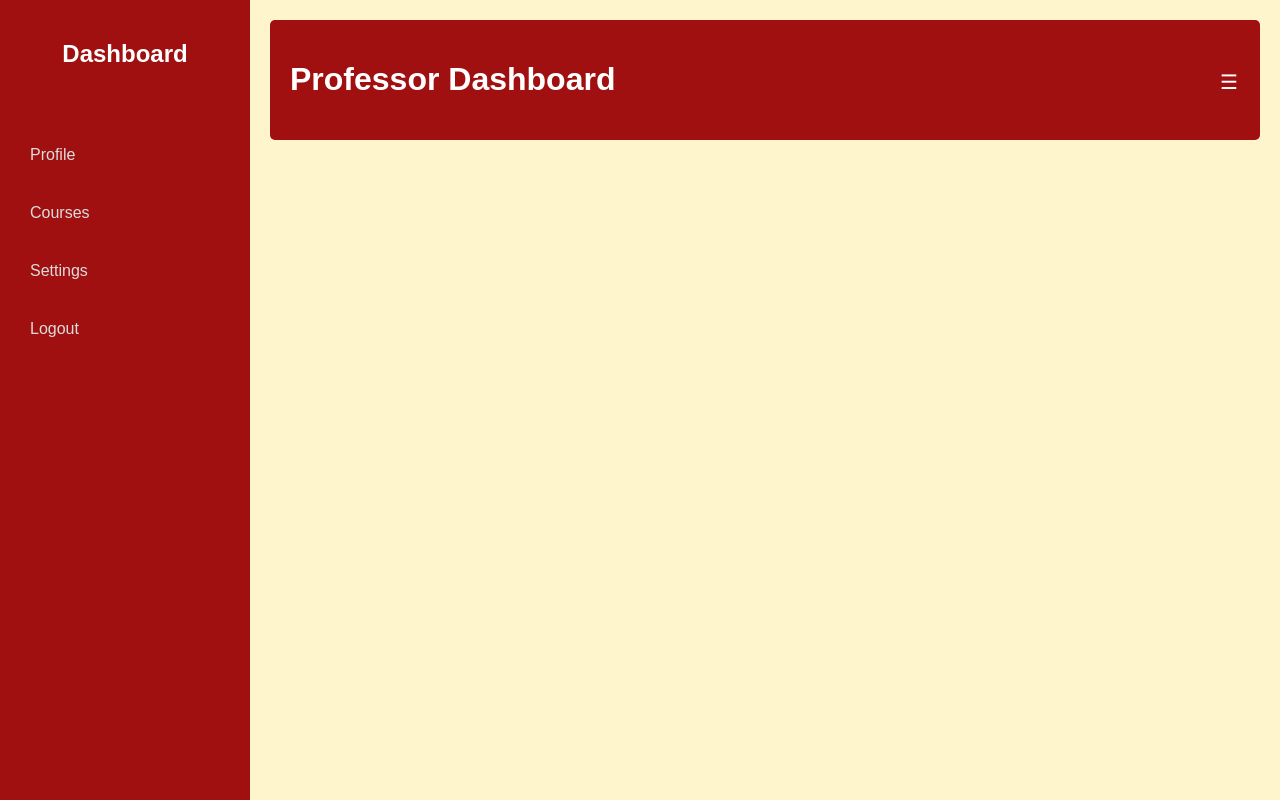
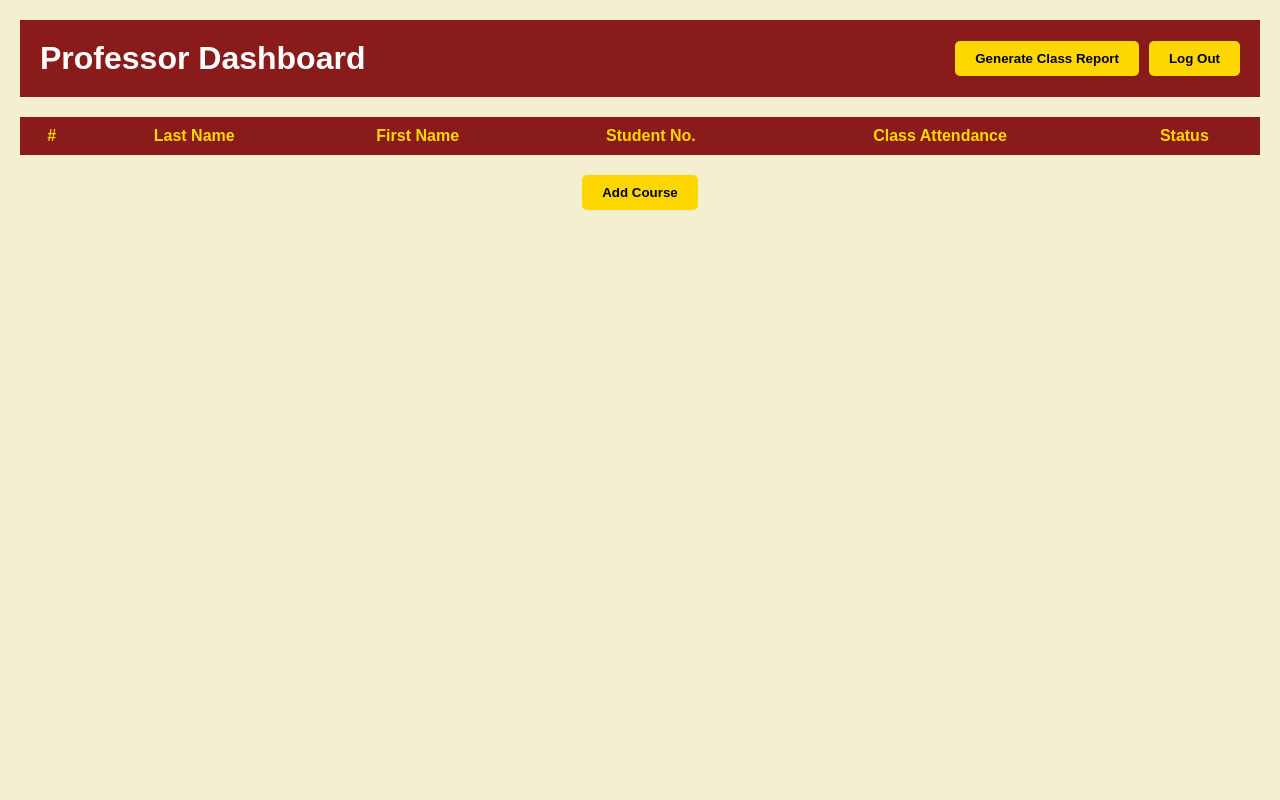
Before and after one commit to PUP-BSIT/project-digital_dynasty, a PHP site: page /works/professor_dashboard.html in a window 1280 px wide. Run offline with PHP 8.4, Linux system fonts and the light colour scheme; lists and menus that the app fills with data are empty.

Commit message:
Add changes

```diff
--- a/styles/professor_dashboard_styles.css
+++ b/styles/professor_dashboard_styles.css
@@ -1,103 +1,100 @@
+
 body {
   font-family: Arial, sans-serif;
   margin: 0;
   padding: 0;
-  display: flex;
-  height: 100vh;
+  background-color: #f3efd0;
 }
 
-.dashboard-container {
-  display: flex;
-  width: 100%;
-}
-
-.sidebar {
-  background-color: #a01010;
-  color: #ffffff;
-  width: 250px;
+.dashboard {
+  max-width: 100%;
+  margin: 0 auto;
   padding: 20px;
-  box-sizing: border-box;
-  display: flex;
-  flex-direction: column;
-}
-
-.sidebar h2 {
   text-align: center;
-  margin-bottom: 20px;
-}
-
-.sidebar ul {
-  list-style-type: none;
-  padding: 0;
-}
-
-.sidebar ul li {
-  margin: 20px 0;
-}
-
-.sidebar ul li a {
-  color: #ddd;
-  text-decoration: none;
-  display: block;
-  padding: 10px;
-  border-radius: 5px;
-  transition: background-color 0.3s;
-}
-
-.sidebar ul li a:hover {
-  background-color: #a01010;
-}
-
-.content {
-  flex-grow: 1;
-  padding: 20px;
-  box-sizing: border-box;
-  background-color: #fff5cc;
-  position: relative;
 }
 
 header {
-  background-color: #a01010;
+  background-color: #8A1B1B;
   color: #ffffff;
   padding: 20px;
-  text-align: center;
-  border-radius: 5px;
-  margin-bottom: 20px;
-  position: relative;
+  display: flex;
+  justify-content: space-between;
+  align-items: center;
 }
 
-.title-container {
-  display: flex;
-  align-items: center;
-  justify-content: space-between;
-}
-
-.circle-button-container {
-  position: relative;
+header h1 {
+  margin: 0;
+  text-align: center;
+  width: 100%;
   display: inline-block;
 }
 
-.circle-button {
-  background-color: #a01010;
-  color: white;
+.buttons {
+  display: flex;
+  gap: 10px;
+}
+
+.button-container {
+  margin-top: 20px;
+  text-align: center;
+}
+
+button {
+  background-color: #FFD700;
   border: none;
-  border-radius: 50%;
-  width: 40px;
-  height: 40px;
+  padding: 10px 20px;
   cursor: pointer;
-  font-size: 20px;
+  border-radius: 5px;
+  font-weight: bold;
+}
+
+button:hover {
+  background-color: #FFC107;
+}
+
+
+.table-container {
+  margin-top: 20px;
+  overflow-x: auto;
+}
+
+table {
+  width: 100%;
+  border-collapse: collapse;
+}
+
+thead th {
+  background-color: #8A1B1B;
+  color: #FFD700;
+  padding: 10px;
+}
+
+tbody tr:nth-child(even) {
+  background-color: #f9f9f9;
+}
+
+tbody td {
+  padding: 10px;
   text-align: center;
+  border: 1px solid #ccc;
+}
+
+
+.add-course-container {
+  position: relative;
+  display: inline-block;
+  margin-top: 20px;
 }
 
 .dropdown-content {
   display: none;
   position: absolute;
-  top: 50px;
-  right: 0;
-  background-color: #e6b800;
+  background-color: #8A1B1B;
   min-width: 160px;
   box-shadow: 0px 8px 16px 0px rgba(0,0,0,0.2);
   z-index: 1;
+  left: 0;
+  right: 0;
 }
 
 .dropdown-content a {
@@ -108,101 +105,9 @@ header {
 }
 
 .dropdown-content a:hover {
-  background-color: #e6b800;
+  background-color: #FFD700;
 }
 
 .show {
   display: block;
 }
-
-.section {
-  margin-bottom: 20px;
-  background-color: #a01010;
-  padding: 20px;
-  border-radius: 5px;
-  box-shadow: 0 2px 4px rgba(250, 248, 248, 0.1);
-  color: #ffffff;
-}
-
-h2 {
-  border-bottom: 2px solid #a01010;
-  padding-bottom: 10px;
-  margin-bottom: 10px;
-  color: #ffffff;
-}
-
-.table-container {
-  overflow-x: auto;
-}
-
-table {
-  width: 100%;
-  border-collapse: collapse;
-  margin-bottom: 20px;
-}
-
-table, th, td {
-  border: 1px solid #a01010;
-}
-
-th, td {
-  padding: 10px;
-  text-align: left;
-}
-
-th {
-  background-color: #a01010;
-}
-
-button {
-  background-color: #a01010;
-  color: fff5cc;
-  padding: 10px 20px;
-  border: none;
-  border-radius: 5px;
-  cursor: pointer;
-  transition: background-color 0.3s;
-}
-
-button:hover {
-  background-color: #e69b00;
-}
-
-.form-group {
-  margin-bottom: 15px;
-}
-
-label {
-  display: block;
-  margin-bottom: 5px;
-}
-
-input, select, textarea {
-  width: 100%;
-  padding: 10px;
-  border: 1px solid #ffffff;
-  border-radius: 5px;
-  box-sizing: border-box;
-}
-
-#announcements {
-  margin-top: 20px;
-}
-
-.announcement-box {
-  border: 1px solid #a01010;
-  padding: 20px;
-  border-radius: 5px;
-  background-color: #fff5cc;
-  margin-bottom: 10px;
-}
-
-.announcement-box h4 {
-  color: #e6b800;
-  margin-bottom: 10px;
-}
-
-.announcement-box p {
-  color: #800000;
-  margin-bottom: 0;
-}
--- a/works/professor_dashboard.html
+++ b/works/professor_dashboard.html
@@ -3,120 +3,50 @@
 <head>
     <meta charset="UTF-8">
     <meta name="viewport" content="width=device-width, initial-scale=1.0">
+    <title>Professor Dashboard</title>
     <link rel="stylesheet" href="../styles/professor_dashboard_styles.css">
-  <title>Professor Dashboard</title>
 </head>
 <body>
-  <div class="dashboard-container">
-    <nav class="sidebar">
-      <h2>Dashboard</h2>
-      <ul>
-        <li><a href="#profile" onclick="showSection('profile')">Profile</a></li>
-        <li><a href="#courses" onclick="showSection('courses')">Courses</a></li>
-        <li><a href="#settings" onclick="showSection('settings')">Settings</a></li>
-        <li><a href="#logout" onclick="logout()">Logout</a></li>
-      </ul>
-    </nav>
-    <main class="content">
+    <div class="dashboard">
         <header>
-        <div class="title-container">
+            <div class="centered">
                 <h1>Professor Dashboard</h1>
-          <div class="circle-button-container">
-            <button class="circle-button" onclick="toggleDropdown()">☰</button>
-            <div id="myDropdown" class="dropdown-content">
-              <a href="#login" onclick="showSection('login')">Login</a>
             </div>
-          </div>
+            <div class="buttons">
+                <button id="generate-report-btn">Generate Class Report</button>
+                <button id="logout-btn">Log Out</button>
             </div>
         </header>
-      <section id="profile" class="section" style="display: none;">
-        <h2>Profile</h2>
-        <form id="profileForm">
-          <div class="form-group">
-            <label for="name">Name</label>
-            <input type="text" id="name" name="name" required>
-          </div>
-          <div class="form-group">
-            <label for="email">Email</label>
-            <input type="email" id="email" name="email" required>
-          </div>
-          <button type="submit">Save Profile</button>
-        </form>
-      </section>
-      <section id="courses" class="section" style="display: none;">
-        <h2>Courses</h2>
+        <section class="table-section">
             <div class="table-container">
-          <table>
+                <table id="student-table">
                     <thead>
                         <tr>
-                <th>Course Name</th>
-                <th>Code</th>
-                <th>Students Enrolled</th>
-                <th>Actions</th>
+                            <th>#</th>
+                            <th>Last Name</th>
+                            <th>First Name</th>
+                            <th>Student No.</th>
+                            <th>Class Attendance</th>
+                            <th>Status</th>
                         </tr>
                     </thead>
                     <tbody>
-              <tr>
-                <td>Web Development</td>
-                <td>CS101</td>
-                <td>23</td>
-                <td><button>Edit</button> <button>Delete</button></td>
-              </tr>
+
                     </tbody>
                 </table>
             </div>
-        <button onclick="showCourseForm()">Add New Course</button>
-        <form id="course_Form" style="display: none;">
-          <div class="form-group">
-            <label for="courseName">Course Name</label>
-            <input type="text" id="courseName" name="courseName" required>
+        </section>
+        <section class="button-container">
+            <div class="dropdown">
+                <button id="add-course-btn" class="dropbtn">Add Course</button>
+                <div class="dropdown-content">
+                    <a href="#">Web Development</a>
+                    <a href="#">Network Administration</a>
+                    <a href="#">Computer Programming</a>
+                    <a href="#">Object Oriented Programming</a>
                 </div>
-          <div class="form-group">
-            <label for="courseCode">Course Code</label>
-            <input type="text" id="courseCode" name="courseCode" required>
-          </div>
-          <div class="form-group">
-            <label for="studentsEnrolled">Students Enrolled</label>
-            <input type="number" id="studentsEnrolled" name="studentsEnrolled" required>
-          </div>
-          <button type="submit">Save Course</button>
-        </form>
-      </section>
-      <section id="settings" class="section" style="display: none;">
-        <h2>Settings</h2>
-        <form id="settingsForm">
-          <div class="form-group">
-            <label for="password">Password</label>
-            <input type="password" id="password" name="password" required>
-          </div>
-          <div class="form-group">
-            <label for="notifications">Email Notifications</label>
-            <select id="notifications" name="notifications">
-              <option value="enabled">Enabled</option>
-              <option value="disabled">Disabled</option>
-            </select>
-          </div>
-          <button type="submit">Save Settings</button>
-        </form>
-      </section>
-      <section id="login" class="section" style="display: none;">
-        <h2>Login</h2>
-        <form id="loginForm" onsubmit="login(event)">
-          <div class="form-group">
-            <label for="username">Username</label>
-            <input type="text" id="username" name="username" required>
-          </div>
-          <div class="form-group">
-            <label for="password">Password</label>
-            <input type="password" id="password" name="password" required>
-          </div>
-          <button type="submit">Login</button>
-        </form>
-        <div id="loginSuccessMessage" style="display: none;">
-          <p>Login successful!</p>
             </div>
         </section>
-    </main>
     </div>
     <script src="../js/professor_dashboard.js"></script>
 </body>
```
Also changed, not shown: js/professor_dashboard.js (+11 -110 lines). Lines whose indentation alone changed are shown as unchanged.
